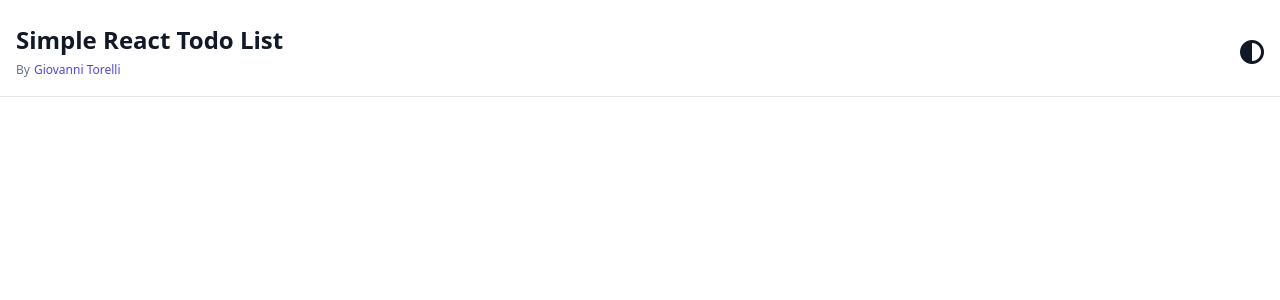
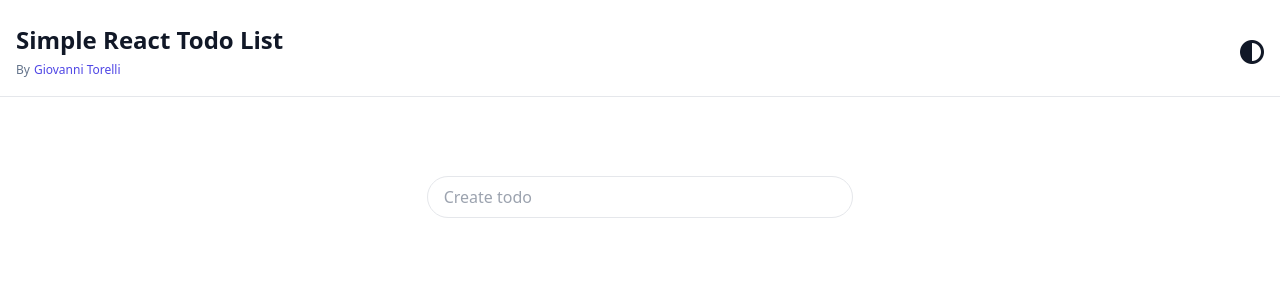
Before and after one commit to Torelli/simple-react-todo-list, a React (Vite) app: page / in a window 1280 px wide. Shown: the top 300 px of the page. Built offline with nearby package versions, Linux system fonts and the light colour scheme.

Commit message:
Created user input for creating todos

```diff
--- a/src/App.tsx
+++ b/src/App.tsx
@@ -1,9 +1,11 @@
 import { Navbar } from "./components/Navbar/Navbar";
+import TodosContainer from "./components/Todos/TodosContainer";
 
 function App() {
   return (
-    <div className="bg-white text-gray-900 dark:text-white dark:bg-gray-900 min-h-screen font-sans">
+    <div className="pt-36 bg-white text-gray-900 dark:text-white dark:bg-gray-900 min-h-screen font-sans">
       <Navbar title="Simple React Todo List" />
+      <TodosContainer />
     </div>
   );
 }
--- a/src/components/Navbar/Navbar.tsx
+++ b/src/components/Navbar/Navbar.tsx
@@ -3,7 +3,7 @@ import ToggleThemeButton from "./ToggleThemeButton";
 
 export const Navbar = ({ title }: { title: string }) => {
   return (
-    <nav className="flex justify-between items-center px-4 pt-6 pb-4 border-b border-b-gray-200 dark:border-b-gray-200/5">
+    <nav className="fixed top-0 w-full flex justify-between items-center px-4 pt-6 pb-4 border-b border-b-gray-200 dark:border-b-gray-200/5">
       <Title title={title} />
       <ToggleThemeButton />
     </nav>
--- /dev/null
+++ b/src/components/Todos/TodoField.tsx
@@ -0,0 +1,21 @@
+import React from "react";
+
+export default function TodoField() {
+  return (
+    <>
+      <input
+        className="px-4 py-2 w-1/3 border border-gray-200 dark:border-gray-200/5 dark:bg-gray-800 dark:hover:bg-gray-700 rounded-3xl hover:bg-gray-50 hover:drop-shadow-md transition-all cursor-pointer focus-visible:outline-0 focus-visible:border-indigo-700 dark:focus-visible:border-indigo-700 peer"
+        placeholder="Create todo"
+        type="text"
+        name="inputTodo"
+        id="inputTodo"
+      />
+      <label
+        className="opacity-0 mt-2 peer-focus-visible:opacity-100 py-1 text-sm text-gray-900 dark:text-gray-400 transition-all"
+        htmlFor="inputTodo"
+      >
+        Press <kbd className="px-2 py-1.5 text-xs font-semibold text-gray-800 bg-gray-100 border border-gray-200 rounded-lg dark:bg-gray-600 dark:text-gray-100 dark:border-gray-500">Enter</kbd> to create!
+      </label>
+    </>
+  );
+}
--- /dev/null
+++ b/src/components/Todos/TodosContainer.tsx
@@ -0,0 +1,10 @@
+import React from 'react'
+import TodoField from './TodoField'
+
+export default function TodosContainer() {
+  return (
+    <div className='flex flex-col items-center justify-center mt-8'>
+        <TodoField />
+    </div>
+  )
+}
```
